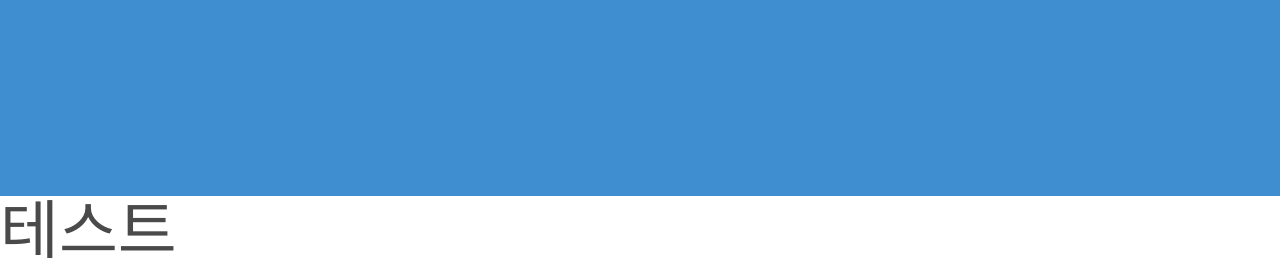
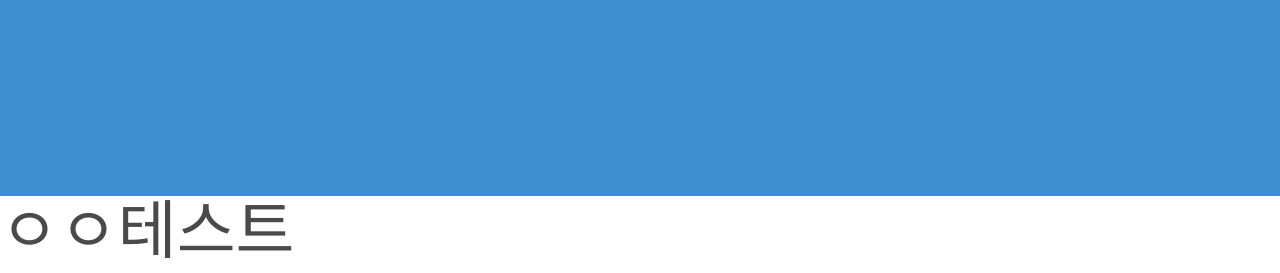
Before and after one commit to kimdh-hi/today-law-devploy-test, a Flask app: template templates/index.html in a window 1280 px wide. Shown: the part 635-908 px from the top of the page. Run offline with Flask 2, Linux system fonts and the light colour scheme; the template is opened without the code that fills it, so the values that code supplies are empty; some libraries are stand-ins or nearby versions.

Commit message:
배포 테스트

```diff
--- a/templates/index.html
+++ b/templates/index.html
@@ -169,7 +169,7 @@
 </section>
 
 <div>
-    <h1>테스트</h1>
+    <h1>ㅇㅇ테스트</h1>
 </div>
 </body>
 </html>
```
Also changed, not shown: .github/workflows/main.yml.
